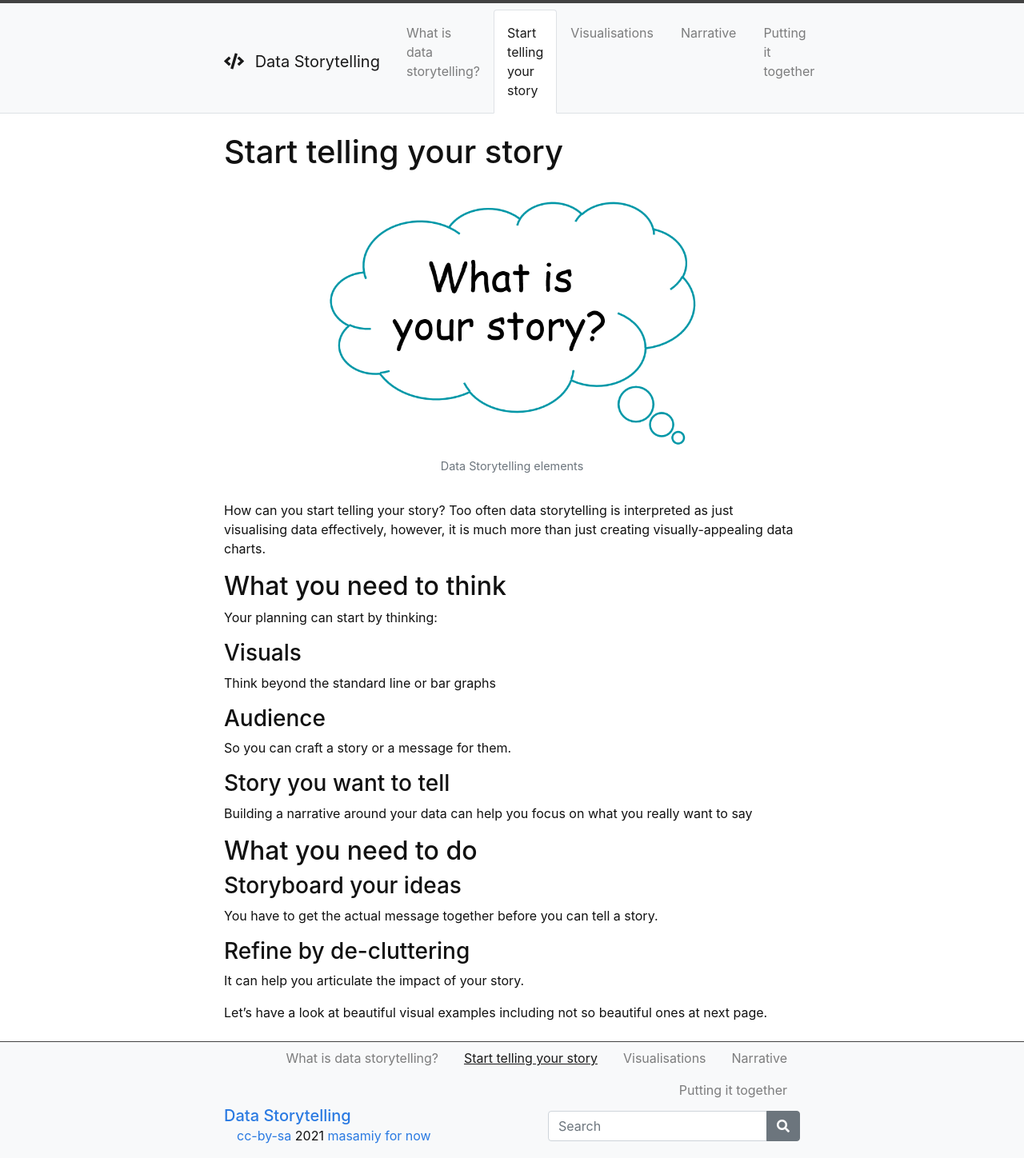
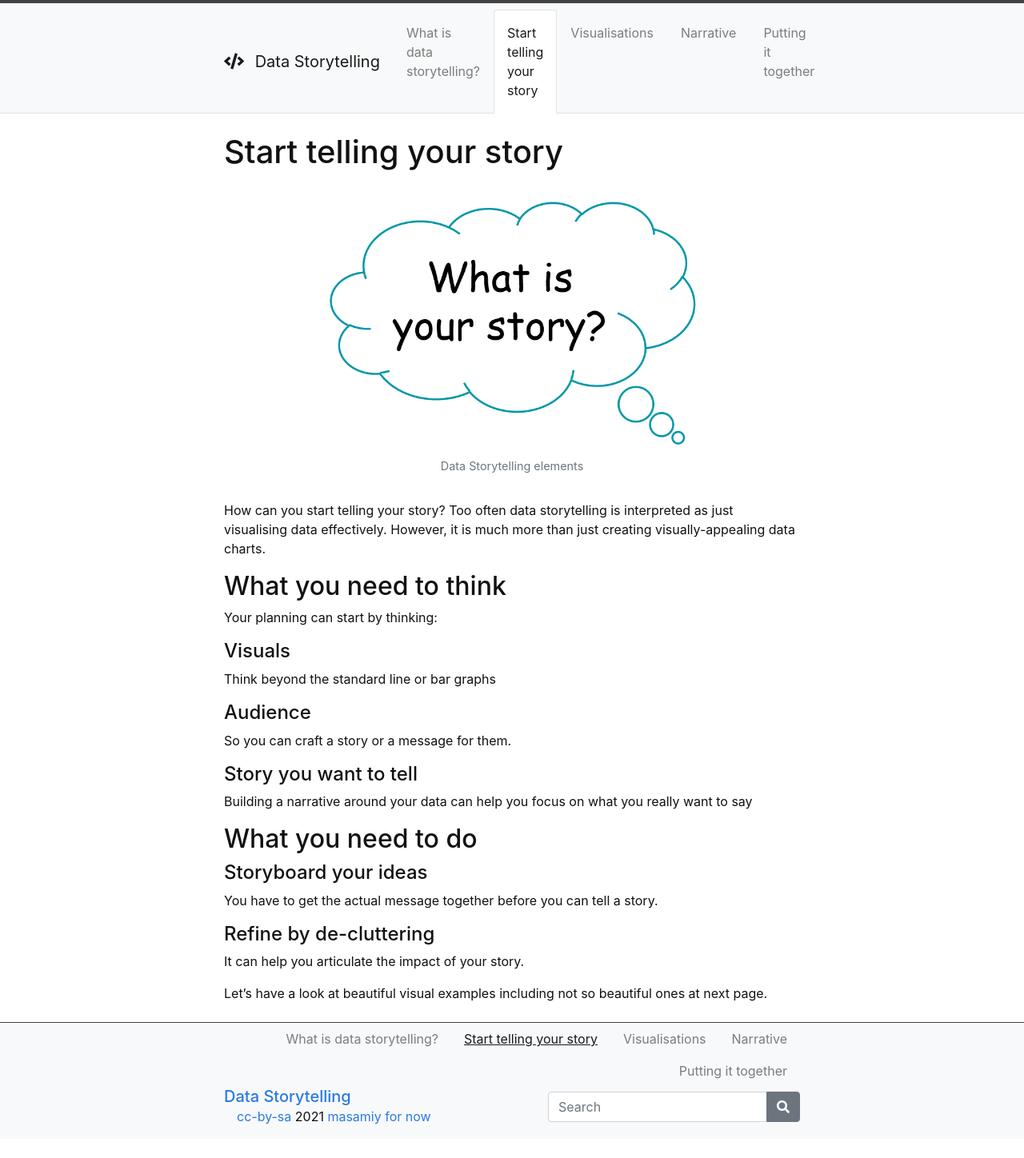
Before and after one commit to masamiy/DataStoryTelling, a Jekyll site: the page built from content/1-Start_telling_story.md, in a window 1280 px wide. Shown: the whole page at 80% size. Built offline with Jekyll 4.4.1, drawn with Linux system fonts in a browser that asks for light colours; after the commit the page ends 1424 px from its top, so only the background shows below that.

```diff
--- a/content/1-Start_telling_story.md
+++ b/content/1-Start_telling_story.md
@@ -3,24 +3,24 @@ title: Start telling your story
 nav: Start telling your story
 ---
 {% include figure.html img="What_is_your_story.png" alt="cat" caption="Data Storytelling elements" width="70%" %}
-How can you start telling your story? Too often data storytelling is interpreted as just visualising data effectively, however, it is much more than just creating visually-appealing data charts.
+How can you start telling your story? Too often data storytelling is interpreted as just visualising data effectively. However, it is much more than just creating visually-appealing data charts.
 
 ## What you need to think
 
 Your planning can start by thinking:
 
-### Visuals
+#### Visuals
 Think beyond the standard line or bar graphs
-### Audience
+#### Audience
 So you can craft a story or a message for them.
-### Story you want to tell
+#### Story you want to tell
 Building a narrative around your data can help you focus on what you really want to say
 
 ## What you need to do
-### Storyboard your ideas
+#### Storyboard your ideas
 You have to get the actual message together before you can tell a story.
 
-### Refine by de-cluttering
+#### Refine by de-cluttering
 It can help you articulate the impact of your story.
 
 
```
